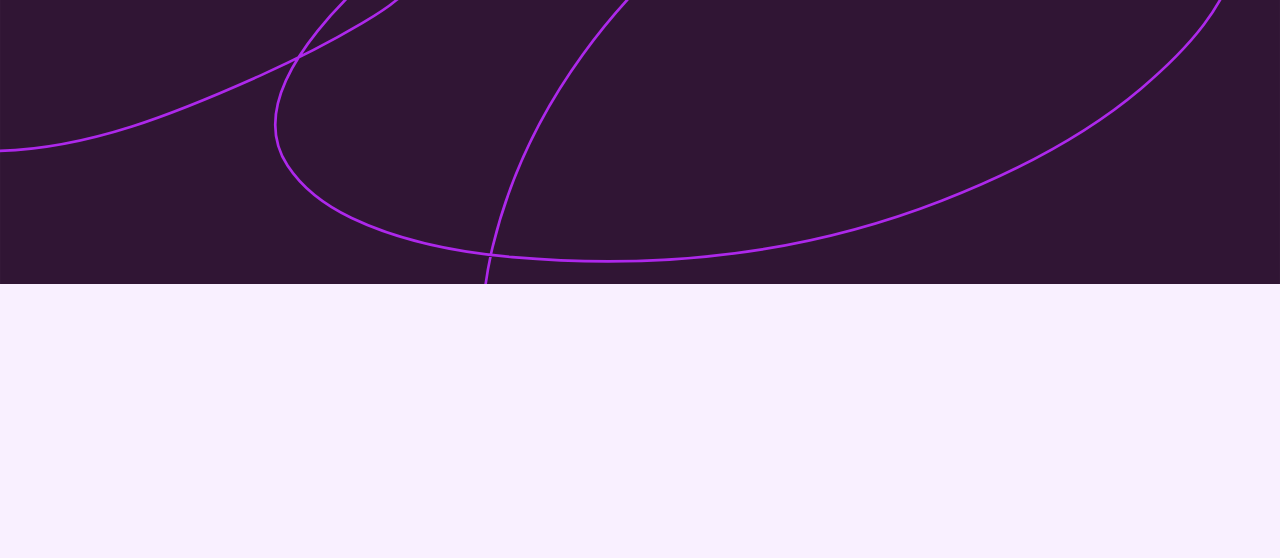
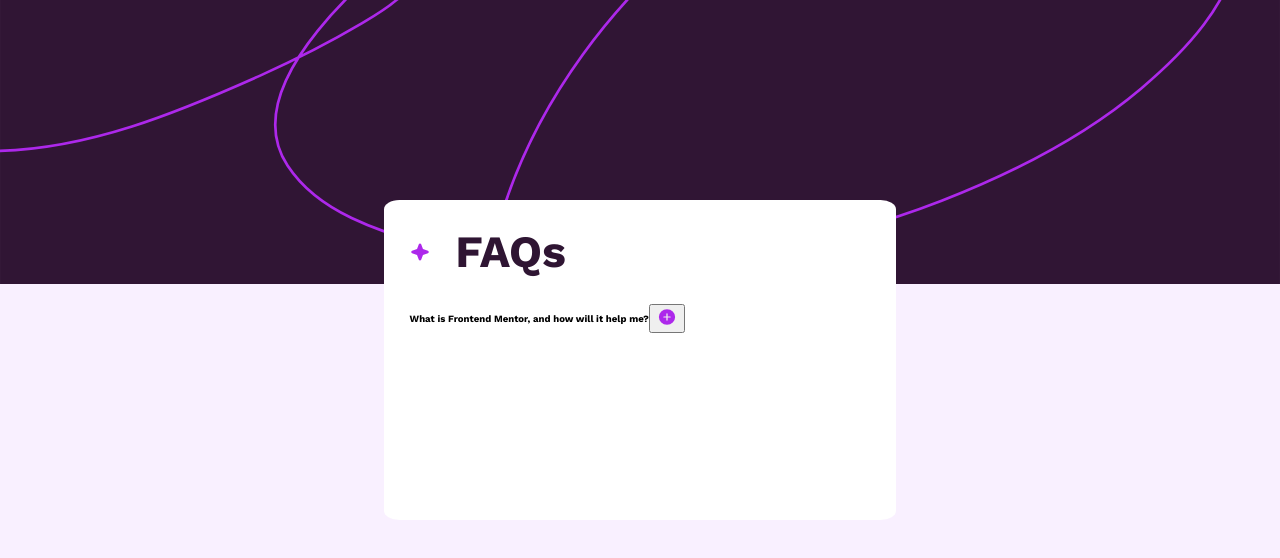
Before and after one commit to JDthecreator/FAQ_accordion, a plain HTML site: page index.html in a window 1280 px wide. Drawn offline with Linux system fonts and the light colour scheme.

Commit message:
Added card for accordian and icon

```diff
--- a/index.html
+++ b/index.html
@@ -1,22 +1,43 @@
 <!DOCTYPE html>
 <html lang="en">
   <head>
-  <meta charset="UTF-8">
-  <meta name="viewport" content="width=device-width, initial-scale=1.0"> <!-- displays site properly based on user's device -->
+    <meta charset="UTF-8" />
+    <meta name="viewport" content="width=device-width, initial-scale=1.0" />
+    <!-- displays site properly based on user's device -->
 
-  <link rel="icon" type="image/png" sizes="32x32" href="./assets/images/favicon-32x32.png">
+    <link
+      rel="icon"
+      type="image/png"
+      sizes="32x32"
+      href="./assets/images/favicon-32x32.png"
+    />
 
     <title>Frontend Mentor | FAQ accordion</title>
 
     <!-- Feel free to remove these styles or customise in your own stylesheet 👍 -->
 
- <link rel="stylesheet" href="./styles.css">
+    <link rel="stylesheet" href="./styles.css" />
   </head>
   <body>
-
-
-
-
-
+    <div class="card">
+      <div class="card_header">
+        <div class="star">
+          <img
+            src="./assets/images/icon-star.svg"
+            style="width: 20px"
+            height="auto"
+          />
+        </div>
+        FAQs
+      </div>
+      <div class="accordian">
+        <div class="accordian1">What is Frontend Mentor, and how will it help me?<button class="panelbutton">
+          <img
+            src="./assets/images/icon-plus.svg"
+            style="width: 20px"
+            height="auto"
+          /> </button>
+      </div>
+    </div>
   </body>
 </html>
--- a/styles.css
+++ b/styles.css
@@ -1,12 +1,60 @@
 /* This is the stylesheet for the FAQ Accordion component*/
 
 body {
+  display:flex;
+  justify-content:center;
+  align-items: center;
   background-image: url("./assets/images/background-pattern-desktop.svg");
-  background-size:100%, 25vh;
+  background-size:100%, 30vh;
   background-position:top;
   background-repeat:no-repeat;
   background-color:hsl(275, 100%, 97%);
-  /* height:100vh; */
+  height:10vh;
   margin:0;
 
 }
+
+.card {
+  align-items: center;
+  background:hsl(0, 0%, 100%);
+  height:40vh;
+  width:40%;
+  margin-top:50%;
+  border-radius:3%;
+
+}
+
+@font-face {
+    font-family: "WorkSans-Bold";
+    src: url("./assets/fonts/static/WorkSans-Bold.ttf");
+  }
+
+.card_header {
+  display:inline-flex;
+  align-items: center;
+  justify-content: left;
+  font-family:"WorkSans-Bold";
+  font-size:3.5vw;
+  color:hsl(292, 42%, 14%);
+  margin-top:2vh;
+  margin-bottom:2vh;
+
+}
+
+.star {
+display:inline-flex;
+  margin: 2vw;
+}
+
+.accordian {
+  margin-left:2vw;
+
+}
+
+.accordian1 {
+  display:flex;
+  align-items: center;
+  font-size:60%;
+  font-family:"WorkSans-Bold";
+
+}
```
Lines whose indentation alone changed are shown as unchanged.
